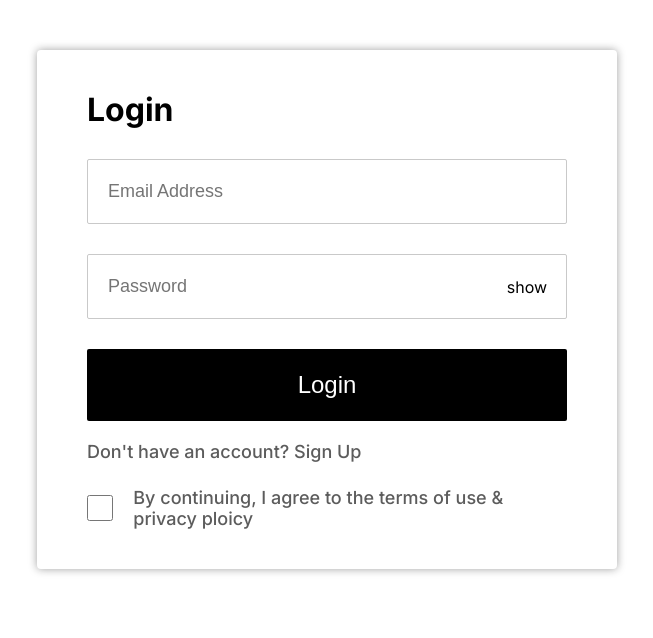
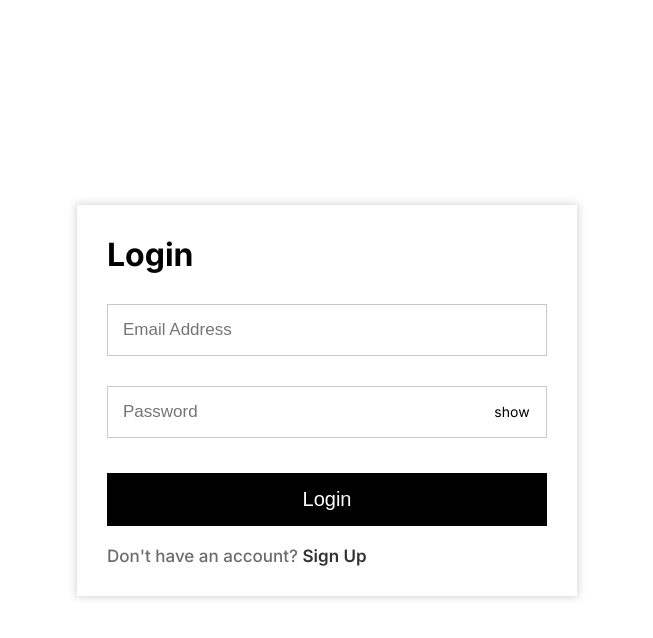
Before and after one commit to AnkushS27/lds-sports-ecommerce, a Next.js app: page /login in a window 1280 px wide. Shown: the top 638 px of the page, without its empty margins (313-966 px from the left). Built offline with nearby package versions, Linux system fonts and the light colour scheme.

Commit message:
get started page added and login signup updated

```diff
--- a/src/app/(auth)/login/page.module.css
+++ b/src/app/(auth)/login/page.module.css
@@ -11,23 +11,21 @@
 }
 
 .loginSignup {
+    display: flex;
+    justify-content: center;
+    align-items: center;
     width: 100%;
     min-height: 100vh;
     padding: 50px 0;
 }
 
 .loginSignupContainer {
-    width: 580px;
+    max-width: 500px;
+    width: 100%;
     height: fit-content;
-    background: white;
-    margin: auto;
-    padding: 40px 50px;
-    border-radius: 4px;
-    box-shadow: 0px 0px 8px rgba(20,20,20,0.4);
-}
-
-.loginSignupContainer h1 {
-    margin-bottom: 20px;
+    padding: 30px;
+    margin: 8px;
+    box-shadow: 0px 0px 8px 1px #d4d4d4;
 }
 
 .loginSignupFields {
@@ -38,15 +36,13 @@
 }
 
 .loginSignupFields input, .passwordCotainer input {
-    height: 65px;
     width: 100%;
-    padding: 0 20px;
+    padding: 15px;
     border: 1px solid #c9c9c9;
     outline: none;
     color: #5c5c5c;
     background-color: transparent;
-    font-size: 18px;
-    border-radius: 2px;
+    font-size: 17px;
 }
 
 .passwordCotainer {
@@ -57,12 +53,11 @@
     flex-direction: row;
 
     width: 100%;
-    height: 65px;
 }
 
 .passwordShowBtn {
     position: absolute;
-    right: 10px;
+    right: 5px;
 
     display: flex;
     align-items: center;
@@ -71,6 +66,7 @@
     width: 60px;
     height: 100%;
 
+    font-size: 14px;
     padding: 10px;
     color: black;
     cursor: pointer;
@@ -78,44 +74,55 @@
 
 .loginSignupContainer button {
     width: 100%;
-    height: 72px;
     color: white;
     background: black;
-    margin-top: 30px;
+    margin-top: 35px;
+    padding: 15px;
     border: none;
-    font-size: 24px;
+    font-size: 20px;
     font-weight: 500;
     cursor: pointer;
-    border-radius: 2px;
-}
-
-.loginSignupContainer button:hover {
-    background: black;
 }
 
 .loginSignupLogin {
     margin-top: 20px;
-    color: #5c5c5c;
-    font-size: 18px;
+    color: #6c6c6c;
+    font-size: 17px;
     font-weight: 500;
 }
 
-.loginSignupLogin span {
-    color: black;
-    font-weight: 500;
+.loginSignupLogin .changePage {
+    color: #333;
+    font-weight: 600;
+    text-decoration: none;
 }
 
-.loginSignupLogin span:hover {
-    font-weight: 600;
-    cursor: pointer;
+.loginSignupLogin .changePage:hover {
+    color: #474747;
+    text-decoration: underline;
 }
 
-.loginSignupAgree {
-    display: flex;
-    align-items: center;
-    margin-top: 25px;
-    gap: 20px;
-    color: #5c5c5c;
-    font-size: 18px;
-    font-weight: 500;
+@media screen and (max-width: 700px) {
+    .loginSignupContainer {
+        padding: 15px;
+    }
+
+    .loginSignupContainer h1 {
+        font-size: 28px;
+    }
+
+    .loginSignupContainer button {
+        margin-top: 30px;
+        padding: 10px;
+        font-size: 17px;
+    }
+
+    .loginSignupFields input, .passwordCotainer input {
+        padding: 12px;
+        font-size: 15px;
+    }
+
+    .loginSignupLogin {
+        font-size: 15px;
+    }
 }
--- a/src/app/(auth)/login/page.tsx
+++ b/src/app/(auth)/login/page.tsx
@@ -70,26 +70,8 @@ export default function LoginSignup() {
           </div>
           <button onClick={onLogin}>Login</button>
           <p className={styles.loginSignupLogin}>
-            Don&apos;t have an account? <Link href="/signup">Sign Up</Link>
+            Don&apos;t have an account? <Link href="/signup" className={styles.changePage}>Sign Up</Link>
           </p>
-          <div className={styles.loginSignupAgree}>
-            <input
-              type="checkbox"
-              name=""
-              id=""
-              style={{
-                width: "30px",
-                height: "30px",
-                background: "white",
-                color: "black",
-                borderRadius: "10px",
-              }}
-            />
-            <p>
-              By continuing, I agree to the <Link href="#">terms</Link> of use &{" "}
-              <Link href="#">privacy ploicy</Link>
-            </p>
-          </div>
         </div>
       </div>
     </div>
--- a/src/app/(auth)/signup/page.module.css
+++ b/src/app/(auth)/signup/page.module.css
@@ -11,23 +11,21 @@
 }
 
 .loginSignup {
+    display: flex;
+    justify-content: center;
+    align-items: center;
     width: 100%;
     min-height: 100vh;
     padding: 50px 0;
 }
 
 .loginSignupContainer {
-    width: 580px;
+    max-width: 500px;
+    width: 100%;
     height: fit-content;
-    background: white;
-    margin: auto;
-    padding: 40px 50px;
-    border-radius: 4px;
-    box-shadow: 0px 0px 8px rgba(20,20,20,0.4);
-}
-
-.loginSignupContainer h1 {
-    margin-bottom: 20px;
+    padding: 30px;
+    margin: 8px;
+    box-shadow: 0px 0px 8px 1px #d4d4d4;
 }
 
 .loginSignupFields {
@@ -38,15 +36,13 @@
 }
 
 .loginSignupFields input, .passwordCotainer input {
-    height: 65px;
     width: 100%;
-    padding: 0 20px;
+    padding: 15px;
     border: 1px solid #c9c9c9;
     outline: none;
     color: #5c5c5c;
     background-color: transparent;
-    font-size: 18px;
-    border-radius: 2px;
+    font-size: 17px;
 }
 
 .passwordCotainer {
@@ -57,12 +53,11 @@
     flex-direction: row;
 
     width: 100%;
-    height: 65px;
 }
 
 .passwordShowBtn {
     position: absolute;
-    right: 10px;
+    right: 5px;
 
     display: flex;
     align-items: center;
@@ -71,6 +66,7 @@
     width: 60px;
     height: 100%;
 
+    font-size: 14px;
     padding: 10px;
     color: black;
     cursor: pointer;
@@ -78,36 +74,32 @@
 
 .loginSignupContainer button {
     width: 100%;
-    height: 72px;
     color: white;
     background: black;
-    margin-top: 30px;
+    margin-top: 35px;
+    padding: 15px;
     border: none;
-    font-size: 24px;
+    font-size: 20px;
     font-weight: 500;
     cursor: pointer;
-    border-radius: 2px;
-}
-
-.loginSignupContainer button:hover {
-    background: black;
 }
 
 .loginSignupLogin {
     margin-top: 20px;
-    color: #5c5c5c;
-    font-size: 18px;
+    color: #6c6c6c;
+    font-size: 17px;
     font-weight: 500;
 }
 
-.loginSignupLogin span {
-    color: black;
-    font-weight: 500;
+.loginSignupLogin .changePage {
+    color: #333;
+    font-weight: 600;
+    text-decoration: none;
 }
 
-.loginSignupLogin span:hover {
-    font-weight: 600;
-    cursor: pointer;
+.loginSignupLogin .changePage:hover {
+    color: #474747;
+    text-decoration: underline;
 }
 
 .loginSignupAgree {
@@ -115,7 +107,32 @@
     align-items: center;
     margin-top: 25px;
     gap: 20px;
-    color: #5c5c5c;
-    font-size: 18px;
+    color: #474747;
+    font-size: 16px;
     font-weight: 500;
 }
+
+@media screen and (max-width: 700px) {
+    .loginSignupContainer {
+        padding: 15px;
+    }
+
+    .loginSignupContainer h1 {
+        font-size: 28px;
+    }
+
+    .loginSignupContainer button {
+        margin-top: 30px;
+        padding: 10px;
+        font-size: 17px;
+    }
+
+    .loginSignupFields input, .passwordCotainer input {
+        padding: 12px;
+        font-size: 15px;
+    }
+
+    .loginSignupLogin {
+        font-size: 15px;
+    }
+}
--- a/src/app/(auth)/signup/page.tsx
+++ b/src/app/(auth)/signup/page.tsx
@@ -83,7 +83,7 @@ export default function LoginSignup() {
           </div>
           <button onClick={onSignup}>Continue</button>
           <p className={styles.loginSignupLogin}>
-            Already have an account? <Link href="/login">Login</Link>
+            Already have an account? <Link href="/login" className={styles.changePage}>Login</Link>
           </p>
           <div className={styles.loginSignupAgree}>
             <input
@@ -91,8 +91,8 @@ export default function LoginSignup() {
               name=""
               id=""
               style={{
-                width: "30px",
-                height: "30px",
+                width: "25px",
+                height: "25px",
                 background: "white",
                 color: "black",
                 borderRadius: "10px",
```
Also changed, not shown: src/app/(auth)/signup/getstarted/page.module.css (added, +78 -0 lines), src/app/(auth)/signup/getstarted/page.tsx (added, +115 -0 lines).
